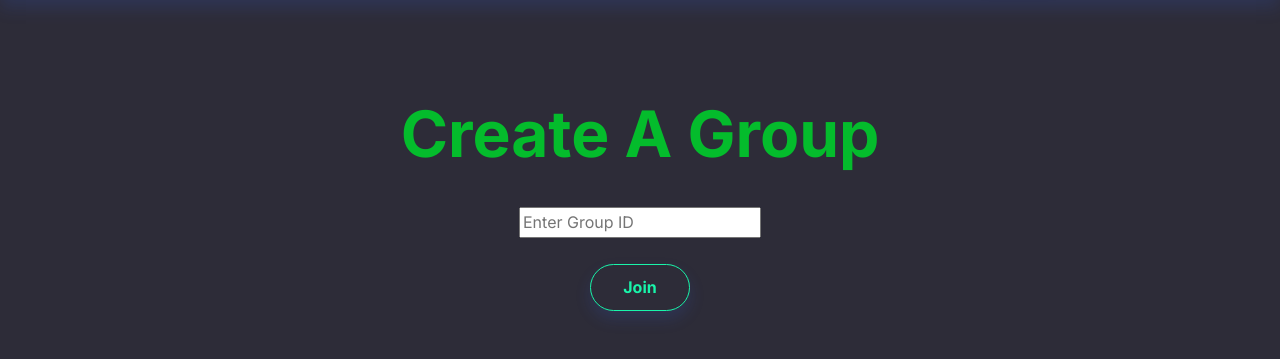
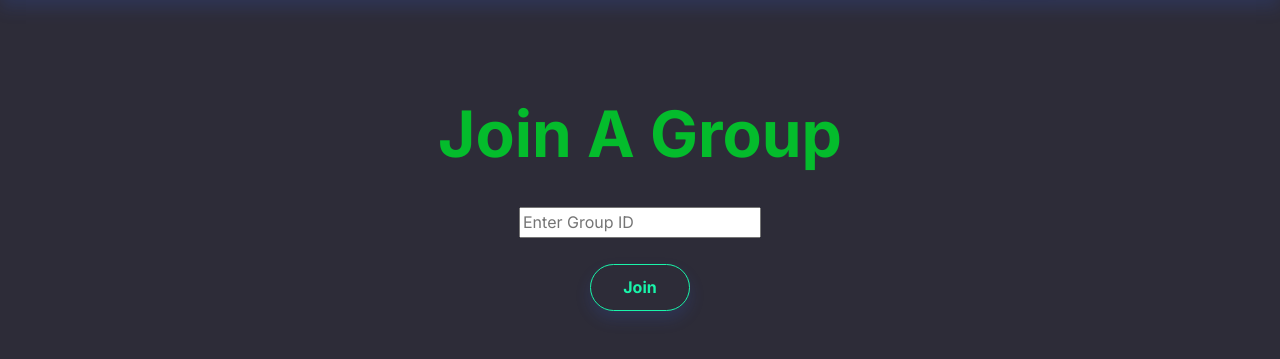
Before and after one commit to N1K4O/MonsterMatchCapstone, a PHP site: page /join_group.html.php in a window 1280 px wide. Shown: the part 89-448 px from the top of the page. Run offline with PHP 8.4, Linux system fonts and the light colour scheme; some web fonts are replaced.

Commit message:
Typo in Join a Group fixed

```diff
--- a/app/public/join_group.html.php
+++ b/app/public/join_group.html.php
@@ -27,7 +27,7 @@ if (isset($_SESSION["user_id"])) {
             <div class="row pt-5">
                 <div class="col-md-8 col-xl-6 text-center text-md-start mx-auto">
                     <div class="text-center">
-                        <h3 class="display-3 fw-bold text-center"><span style="color: rgb(4, 188, 44);">Create A Group</span></h3>
+                        <h3 class="display-3 fw-bold text-center"><span style="color: rgb(4, 188, 44);">Join A Group</span></h3>
                         <br>
                         <form action="join_group.php" method="post" id="join_group" novalidate>
                             <div class="text-center">
```
